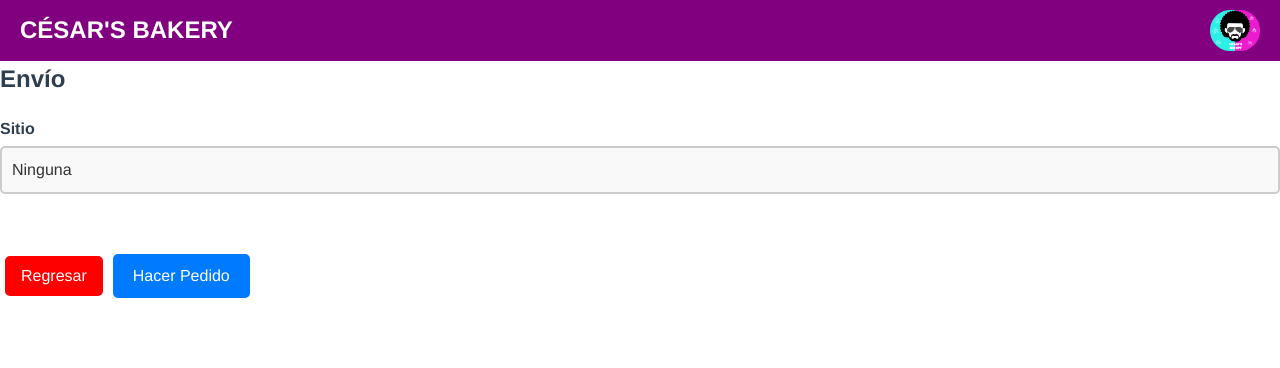
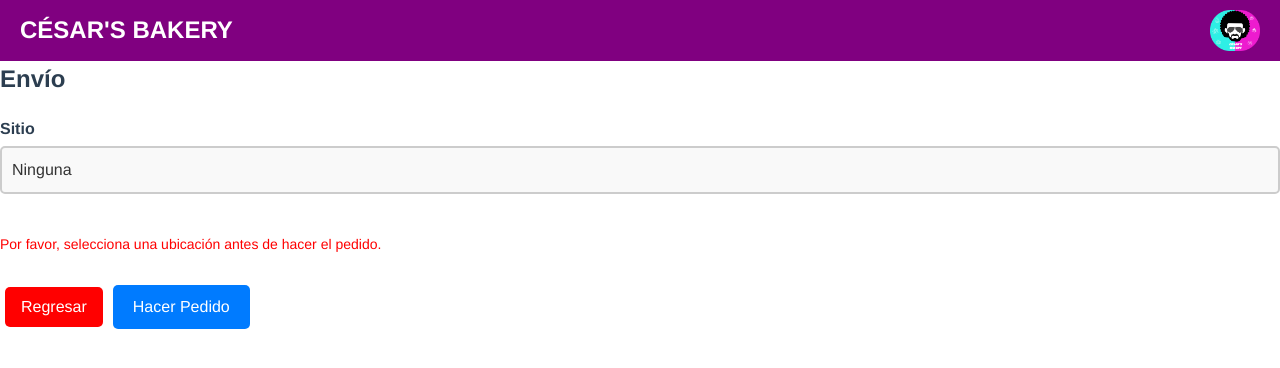
Before and after one commit to DaniHDZM/App-de-compra-de-postres-IHC, a Vue app: page /EnvioApp in a window 1280 px wide. Both pictures are taken after a click on the button "Hacer Pedido". Shown: the top 368 px of the page. Built offline with nearby package versions, Linux system fonts and the light colour scheme; what webfontloader would draw is missing.

Commit message:
cambio de diseño de alerts de EnvioApp

```diff
--- a/src/components/EnvioApp.vue
+++ b/src/components/EnvioApp.vue
@@ -17,6 +17,9 @@
       </select>
     </div>
 
+    <!-- Mostrar mensaje de error si no se ha seleccionado una ubicación -->
+    <p v-if="locationError" class="error">{{ locationError }}</p>
+
     <!-- Botón para hacer pedido -->
     <button @click="goBack" class="back-button">Regresar</button>
     <button @click="makeOrder" class="order-button">Hacer Pedido</button>
@@ -35,14 +38,17 @@ export default {
         "Facultad de Administración",
       ],
       selectedFacultad: "",
+      locationError: "" // Mensaje de error si no se selecciona una ubicación
     };
   },
   methods: {
     makeOrder() {
       // Validación para asegurarse de que se ha seleccionado una facultad
       if (!this.selectedFacultad) {
-        alert("Por favor, selecciona una ubicación antes de hacer el pedido.");
+        this.locationError = "Por favor, selecciona una ubicación antes de hacer el pedido.";
         return;
+      } else {
+        this.locationError = ""; // Limpiar el mensaje de error si se selecciona una ubicación
       }
 
       // Guarda la opción seleccionada en localStorage
@@ -57,7 +63,6 @@ export default {
   },
 };
 </script>
-
 
 <style scoped>
 .navbar {
@@ -75,7 +80,7 @@ export default {
 .navbar-title {
   font-size: 24px;
   font-weight: bold;
-  margin-right: auto; /* Título alineado a la izquierda */
+  margin-right: auto;
 }
 
 .navbar-logo {
@@ -142,9 +147,15 @@ button {
   cursor: pointer;
   border-radius: 5px;
   margin-bottom: 20px;
-  margin-center: auto;
 }
 .back-button:hover {
   background-color: #cd1c18;
 }
+
+/* Error message styling */
+.error {
+  color: red;
+  font-size: 14px;
+  margin-bottom: 10px;
+}
 </style>
```
